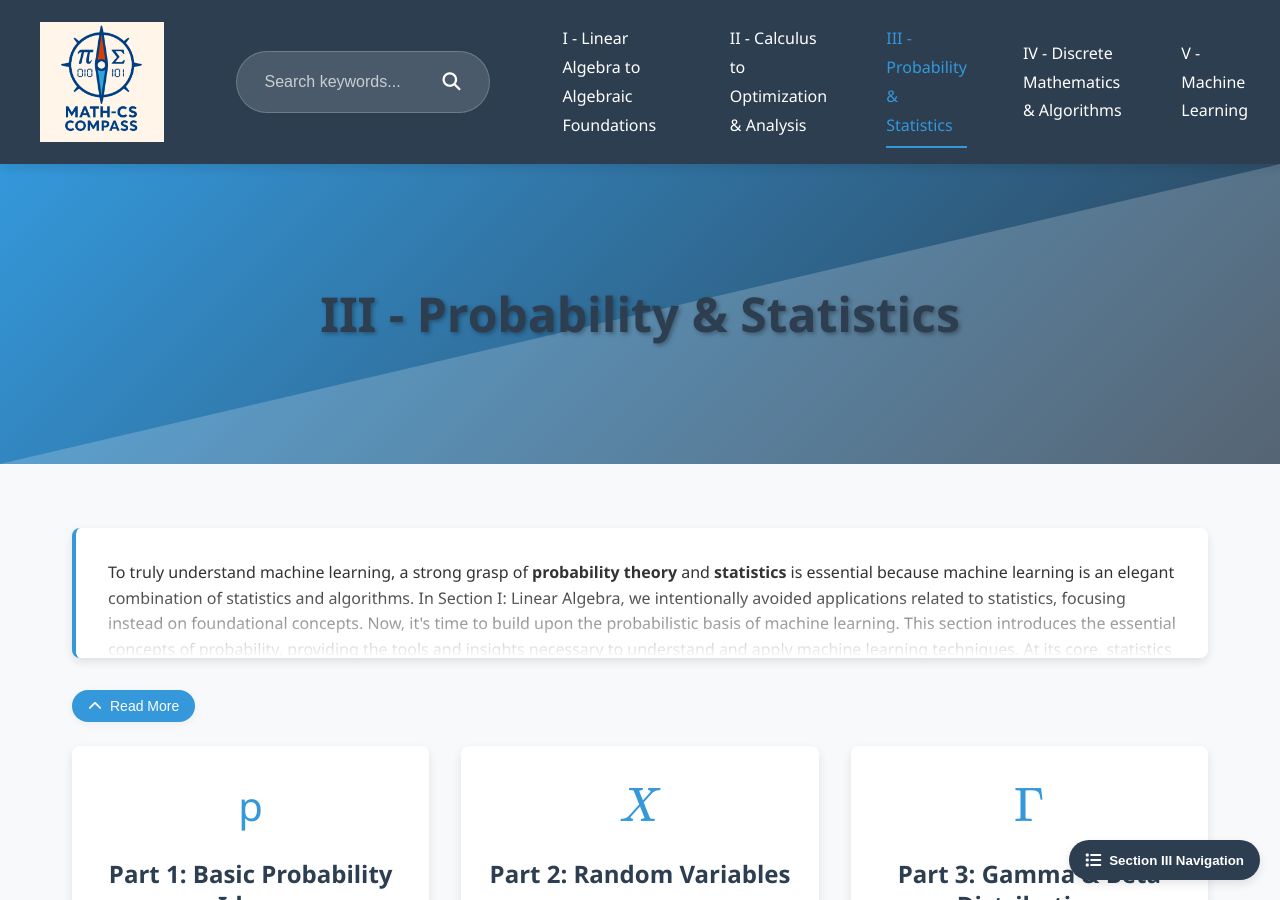
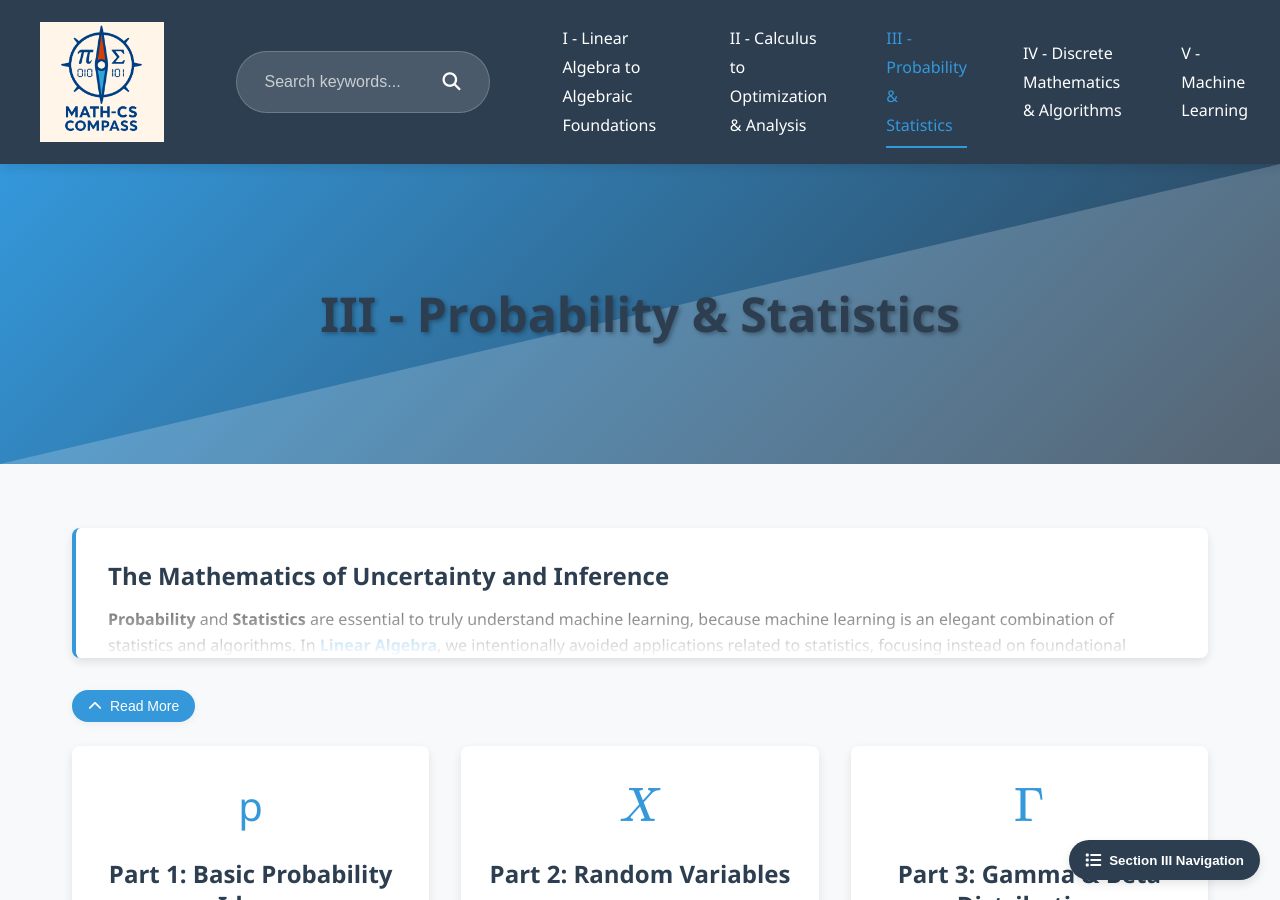
Before and after one commit to Yusukey01/yusukey01.github.io, a Jekyll site: the page built from Mathematics/Probability/probability.html, in a window 1280 px wide and 900 px high. Built offline with Jekyll 4.4.1, drawn with Linux system fonts in a browser that asks for light colours; part of the change alters nothing that is shown.

Commit message:
updated Section III  introduction

```diff
--- a/Mathematics/Probability/probability.html
+++ b/Mathematics/Probability/probability.html
@@ -76,16 +76,28 @@ uses_python: false
         <div class="container">
 
             <div class="homepage-introduction">
+                <h3>The Mathematics of Uncertainty and Inference</h3>
+
                 <p>
-                    To truly understand machine learning, a strong grasp of <strong>probability theory</strong> and <strong>statistics</strong>
-                    is essential because machine learning is an elegant combination of statistics and algorithms. In Section I: Linear Algebra, we
-                    intentionally avoided applications related to statistics, focusing instead on foundational concepts. Now, it's time to build
-                    upon the probabilistic basis of machine learning. This section introduces the essential concepts of probability, providing
-                    the tools and insights necessary to understand and apply machine learning techniques. At its core, statistics involves inferring
-                    unknown parameters from outcomes. This process is the inverse of probability theory. Two main approaches dominate statistical
-                    inference: <strong>frequentist statistics</strong>, which treats parameters as fixed and data as random, and in contrast,
-                    <strong>Bayesian statistics</strong>, which treats data as fixed and parameters as random. In particular, Bayesian statistics
-                    forms the foundation of many machine learning algorithms.
+                    <strong>Probability</strong> and <strong>Statistics</strong> are essential to truly understand machine learning, because
+                    machine learning is an elegant combination of statistics and algorithms. In <a href="../Linear_algebra/linear_algebra.html"><strong>Linear Algebra</strong></a>,
+                    we intentionally avoided applications related to statistics, focusing instead on foundational concepts. Now, it's time to build upon the
+                    probabilistic basis of machine learning. This section introduces the essential concepts of probability, providing the tools
+                    and insights necessary to understand and apply machine learning techniques. At its core, statistics involves inferring unknown
+                    parameters from outcomes — a process that is essentially the inverse of probability theory. Two main approaches dominate
+                    statistical inference: <strong>frequentist statistics</strong>, which treats parameters as fixed and data as random, and in contrast,
+                    <strong>Bayesian statistics</strong>, which treats data as fixed and parameters as random. In particular, Bayesian statistics forms the foundation
+                    of many machine learning algorithms.
+                </p>
+
+                <p>
+                    Probability serves as the critical bridge between the exactness of algebraic structures and the unpredictability of the real
+                    world. In the "Compass" ecosystem, this section acts as a vital junction between the <a href="../Discrete/discrete_math.html"><strong>Discrete World (Section IV)</strong></a>
+                    and the <a href="../Calculus/calculus.html"><strong>Continuous World (Section II)</strong></a>.
+                    We explore how discrete combinatorics and information entropy provide the security for Section IV, while continuous Gaussian
+                    distributions and density functions provide the analytical engine for the optimization in Section II. From the foundational
+                    axioms to advanced Gaussian Processes, this section provides the statistical rigor required to validate models and interpret
+                    the hidden, stochastic patterns within the high-dimensional data of <a href="../Machine_learning/ml.html"><strong>Machine Learning (Section V)</strong></a>.
                 </p>
             </div>
 
```
